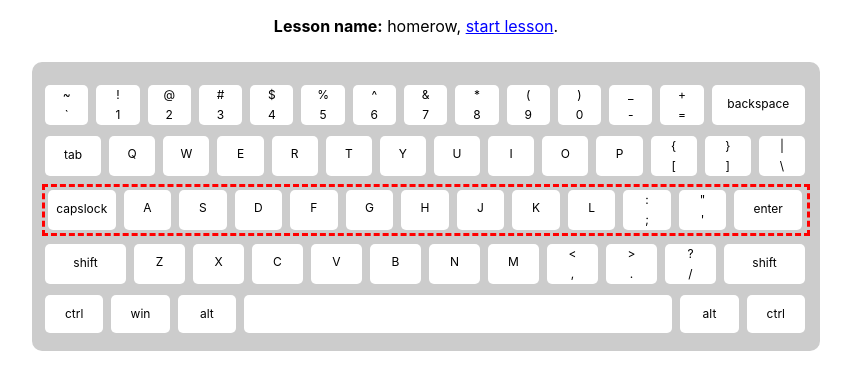
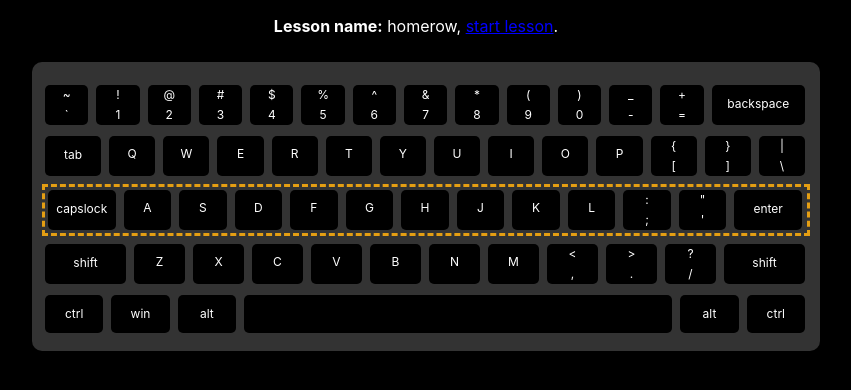
Before and after one commit to KoushikBusim/lazytyping, a React (Create React App) app: page / in a window 1280 px wide. Shown: the top 390 px of the page, without its empty margins (224-1075 px from the left). Built offline with nearby package versions, Linux system fonts and the light colour scheme.

Commit message:
made darkmode css & as default style

```diff
--- a/src/App.css
+++ b/src/App.css
@@ -1,9 +1,10 @@
 body{
-  background-color: white;
+  background-color: black;
 }
 
 .App {
   text-align: center;
+  color: white;
 }
 
 .App-logo {
@@ -30,7 +31,7 @@ body{
   /* margin-top: 6%; */
   margin-left: 20%;
   margin-right: 20%;
-  background-color: #cccccc;
+  background-color: #333333;
 }
 
 .Current{
@@ -50,17 +51,17 @@ body{
 @keyframes blinker{
 
   0% {
-    border-bottom: 3px solid #282c34;
-    background-color: #cccccc;
+    border-bottom: 3px solid #d7d3cb;
+    background-color: #333333;
   }
 
   50% {
-    background-color: #cccccc;
+    background-color: #333333;
   }
 
   100% {
-    border-bottom: 3px solid #282c34;
-    background-color: #cccccc;
+    border-bottom: 3px solid #d7d3cb;
+    background-color: #333333;
   }
 
 }
@@ -68,18 +69,18 @@ body{
 
 @keyframes blinkcursor {
   0% {
-    color: white;
-    background-color: #282c34;
+    color: black;
+    background-color: #d7d3cb;
   }
 
   50%{
     color: black;
-    background-color: #cccccc;
+    background-color: #333333;
   }
 
   100% {
-    color: white;
-    background-color: #282c34;
+    color: black;
+    background-color: #d7d3cb;
   }
 
 }
@@ -92,7 +93,7 @@ body{
   align-items: center;
   justify-content: center;
   font-size: calc(10px + 2vmin);
-  color: white;
+  color: black;
 }
 
 .App-link {
@@ -124,7 +125,7 @@ body{
   margin-left: 20%;
   margin-top: 2%;
   margin-right: 20%;
-  background-color: #cccccc;
+  background-color: #333333;
   display: flex;
   flex-flow: column wrap; /*flex direction, flex wrap */
   font-size: 12px;
@@ -171,7 +172,7 @@ body{
   flex-basis:30px;
   margin-right:5px;
   display: inline-block;
-  background-color: white;
+  background-color: black;
 }
 
 .backspace{
@@ -186,7 +187,7 @@ body{
   flex-basis:80px;
   margin-right:5px;
   display: inline-block;
-  background-color: white;
+  background-color: black;
 }
 
 .tab{
@@ -201,7 +202,7 @@ body{
   flex-basis:40px;
   margin-right:5px;
   display: inline-block;
-  background-color: white;
+  background-color: black;
 }
 
 .capslock{
@@ -216,7 +217,7 @@ body{
   flex-basis:50px;
   margin-right:5px;
   display: inline-block;
-  background-color: white;
+  background-color: black;
 }
 .enter{
   box-sizing:border-box;
@@ -230,7 +231,7 @@ body{
   flex-basis:50px;
   margin-right:5px;
   display: inline-block;
-  background-color: white;
+  background-color: black;
 }
 .shift{
   box-sizing:border-box;
@@ -244,7 +245,7 @@ body{
   flex-basis:60px;
   margin-right:5px;
   display: inline-block;
-  background-color: white;
+  background-color: black;
 }
 .ctrl{
   box-sizing:border-box;
@@ -258,7 +259,7 @@ body{
   flex-basis:30px;
   margin-right:5px;
   display: inline-block;
-  background-color: white;
+  background-color: black;
 }
 .fn{
   box-sizing:border-box;
@@ -272,7 +273,7 @@ body{
   flex-basis:30px;
   margin-right:5px;
   display: inline-block;
-  background-color: white;
+  background-color: black;
 }
 .win{
   box-sizing:border-box;
@@ -286,7 +287,7 @@ body{
   flex-basis:30px;
   margin-right:5px;
   display: inline-block;
-  background-color: white;
+  background-color: black;
 }
 .alt{
   box-sizing:border-box;
@@ -300,7 +301,7 @@ body{
   flex-basis:30px;
   margin-right:5px;
   display: inline-block;
-  background-color: white;
+  background-color: black;
 }
 .space{
   box-sizing:border-box;
@@ -314,7 +315,7 @@ body{
   flex-basis:400px;
   margin-right:5px;
   display: inline-block;
-  background-color: white;
+  background-color: black;
 }
 
 .keyname{
@@ -337,18 +338,19 @@ body{
 @keyframes highlightOnce{
 
   0% {
-    border: solid #cccccc;
+    border: solid #333333;
   }
 
   100% {
-    background-color: #cccccc;
-    border: solid #cccccc;
+    background-color: #333333;
+    border: solid #333333;
   }
 
 }
 
 .lessonrow{
-  border: 3px dashed red;
+  border: 3px dashed #e49e13;
+  /* border: 3px dashed red; */
   /* border-radius: 4px; */
 
 }
--- /dev/null
+++ b/src/App2.css
@@ -0,0 +1,354 @@
+body{
+    background-color: white;
+  }
+
+  .App {
+    text-align: center;
+  }
+
+  .App-logo {
+    height: 40vmin;
+    pointer-events: none;
+  }
+
+  @media (prefers-reduced-motion: no-preference) {
+    .App-logo {
+      animation: App-logo-spin infinite 20s linear;
+    }
+  }
+
+  /* .mask{
+    border: 3px dashed red;
+    background-color: rgb(0,0,0) !important;
+    opacity: 0.5;
+  } */
+  .ContentBox{
+    /* border: 1px dashed black; */
+    border-radius: 10px;
+    padding: 40px;
+    width: 60%;
+    /* margin-top: 6%; */
+    margin-left: 20%;
+    margin-right: 20%;
+    background-color: #cccccc;
+  }
+
+  .Current{
+    margin: 5px 2px 5px 0;
+    animation: blinkcursor infinite 1s;
+  }
+
+  .Normal{
+    margin: 5px 2px 5px 0;
+  }
+
+  .Wrong{
+    margin: 5px 2px 5px 0;
+    color: red;
+  }
+
+  @keyframes blinker{
+
+    0% {
+      border-bottom: 3px solid #282c34;
+      background-color: #cccccc;
+    }
+
+    50% {
+      background-color: #cccccc;
+    }
+
+    100% {
+      border-bottom: 3px solid #282c34;
+      background-color: #cccccc;
+    }
+
+  }
+
+
+  @keyframes blinkcursor {
+    0% {
+      color: white;
+      background-color: #282c34;
+    }
+
+    50%{
+      color: black;
+      background-color: #cccccc;
+    }
+
+    100% {
+      color: white;
+      background-color: #282c34;
+    }
+
+  }
+
+  .App-header {
+    background-color: #282c34;
+    min-height: 100vh;
+    display: flex;
+    flex-direction: column;
+    align-items: center;
+    justify-content: center;
+    font-size: calc(10px + 2vmin);
+    color: white;
+  }
+
+  .App-link {
+    color: #61dafb;
+  }
+
+  @keyframes App-logo-spin {
+    from {
+      transform: rotate(0deg);
+    }
+    to {
+      transform: rotate(360deg);
+    }
+  }
+
+  /* .title-header{
+    position: absolute;
+    z-index: 9999;
+    left: 25%;
+    top: 1%;
+    width: 48%;
+  } */
+
+  .keyboard {
+    /* border: 1px dashed black; */
+    border-radius: 10px;
+    padding: 20px 10px 10px 10px;
+    width: 60%;
+    margin-left: 20%;
+    margin-top: 2%;
+    margin-right: 20%;
+    background-color: #cccccc;
+    display: flex;
+    flex-flow: column wrap; /*flex direction, flex wrap */
+    font-size: 12px;
+  }
+
+  .hand {
+    position: absolute;
+  }
+
+  .hand--left {
+    left: 5.8%;
+    top: 14%;
+    width: 48%;
+  }
+
+  .hand--right{
+    right: 6.8%;
+    top: 16%;
+    width: 54%;
+  }
+
+  .keyboard-row{
+    display: flex;
+    align-items: stretch;
+    display:-ms-flexbox;
+    display:flex;
+    -ms-flex:1;
+    flex:1;
+    -ms-flex-pack:justify;
+    justify-content:space-between;
+    margin-bottom:5px;
+    max-height:50px
+  }
+
+  .key{
+    box-sizing:border-box;
+    line-height:1;
+    max-height:50px;
+    border-radius:5px;
+    margin: 3px;
+    -ms-flex:1;
+    flex:1;
+    -ms-flex-preferred-size:40px;
+    flex-basis:30px;
+    margin-right:5px;
+    display: inline-block;
+    background-color: white;
+  }
+
+  .backspace{
+    box-sizing:border-box;
+    line-height:1;
+    max-height:50px;
+    border-radius:5px;
+    margin: 3px;
+    -ms-flex:1;
+    flex:1;
+    -ms-flex-preferred-size:40px;
+    flex-basis:80px;
+    margin-right:5px;
+    display: inline-block;
+    background-color: white;
+  }
+
+  .tab{
+    box-sizing:border-box;
+    line-height:1;
+    max-height:50px;
+    border-radius:5px;
+    margin: 3px;
+    -ms-flex:1;
+    flex:1;
+    -ms-flex-preferred-size:40px;
+    flex-basis:40px;
+    margin-right:5px;
+    display: inline-block;
+    background-color: white;
+  }
+
+  .capslock{
+    box-sizing:border-box;
+    line-height:1;
+    max-height:50px;
+    border-radius:5px;
+    margin: 3px;
+    -ms-flex:1;
+    flex:1;
+    -ms-flex-preferred-size:40px;
+    flex-basis:50px;
+    margin-right:5px;
+    display: inline-block;
+    background-color: white;
+  }
+  .enter{
+    box-sizing:border-box;
+    line-height:1;
+    max-height:50px;
+    border-radius:5px;
+    margin: 3px;
+    -ms-flex:1;
+    flex:1;
+    -ms-flex-preferred-size:40px;
+    flex-basis:50px;
+    margin-right:5px;
+    display: inline-block;
+    background-color: white;
+  }
+  .shift{
+    box-sizing:border-box;
+    line-height:1;
+    max-height:50px;
+    border-radius:5px;
+    margin: 3px;
+    -ms-flex:1;
+    flex:1;
+    -ms-flex-preferred-size:40px;
+    flex-basis:60px;
+    margin-right:5px;
+    display: inline-block;
+    background-color: white;
+  }
+  .ctrl{
+    box-sizing:border-box;
+    line-height:1;
+    max-height:50px;
+    border-radius:5px;
+    margin: 3px;
+    -ms-flex:1;
+    flex:1;
+    -ms-flex-preferred-size:40px;
+    flex-basis:30px;
+    margin-right:5px;
+    display: inline-block;
+    background-color: white;
+  }
+  .fn{
+    box-sizing:border-box;
+    line-height:1;
+    max-height:50px;
+    border-radius:5px;
+    margin: 3px;
+    -ms-flex:1;
+    flex:1;
+    -ms-flex-preferred-size:40px;
+    flex-basis:30px;
+    margin-right:5px;
+    display: inline-block;
+    background-color: white;
+  }
+  .win{
+    box-sizing:border-box;
+    line-height:1;
+    max-height:50px;
+    border-radius:5px;
+    margin: 3px;
+    -ms-flex:1;
+    flex:1;
+    -ms-flex-preferred-size:40px;
+    flex-basis:30px;
+    margin-right:5px;
+    display: inline-block;
+    background-color: white;
+  }
+  .alt{
+    box-sizing:border-box;
+    line-height:1;
+    max-height:50px;
+    border-radius:5px;
+    margin: 3px;
+    -ms-flex:1;
+    flex:1;
+    -ms-flex-preferred-size:40px;
+    flex-basis:30px;
+    margin-right:5px;
+    display: inline-block;
+    background-color: white;
+  }
+  .space{
+    box-sizing:border-box;
+    line-height:1;
+    max-height:50px;
+    border-radius:5px;
+    margin: 3px;
+    -ms-flex:1;
+    flex:1;
+    -ms-flex-preferred-size:40px;
+    flex-basis:400px;
+    margin-right:5px;
+    display: inline-block;
+    background-color: white;
+  }
+
+  .keyname{
+    padding: 4px;
+  }
+
+  .ctrlkeyname{
+    /* padding: 4px; */
+    margin-top: 3px;
+    margin-bottom: 3px;
+    padding-top: 10px;
+    padding-bottom: 10px;
+  }
+
+  .highlight{
+    /* margin: 5px 2px 5px 0; */
+    animation: highlightOnce 0.1s;
+  }
+
+  @keyframes highlightOnce{
+
+    0% {
+      border: solid #cccccc;
+    }
+
+    100% {
+      background-color: #cccccc;
+      border: solid #cccccc;
+    }
+
+  }
+
+  .lessonrow{
+    border: 3px dashed red;
+    /* border-radius: 4px; */
+
+  }
```
